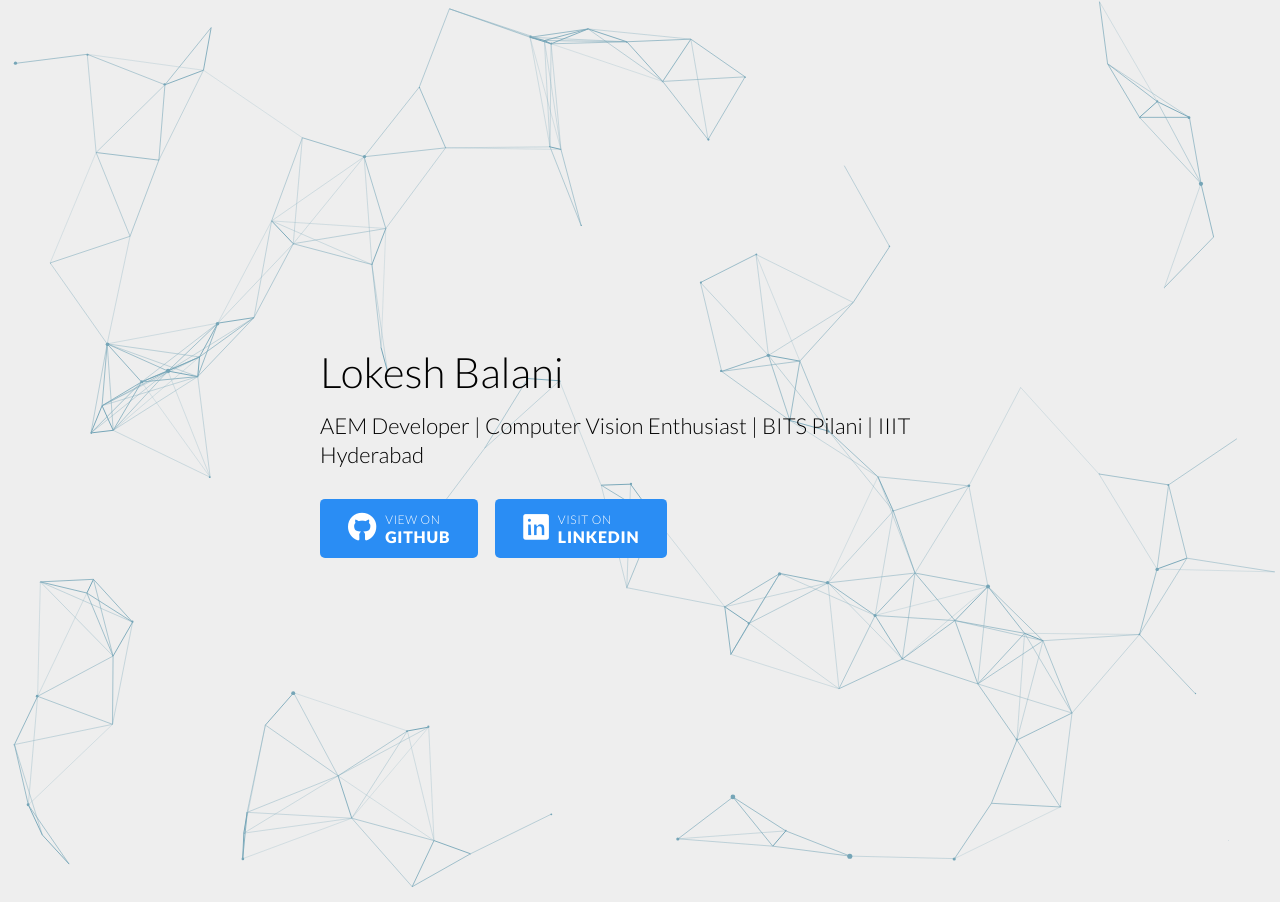
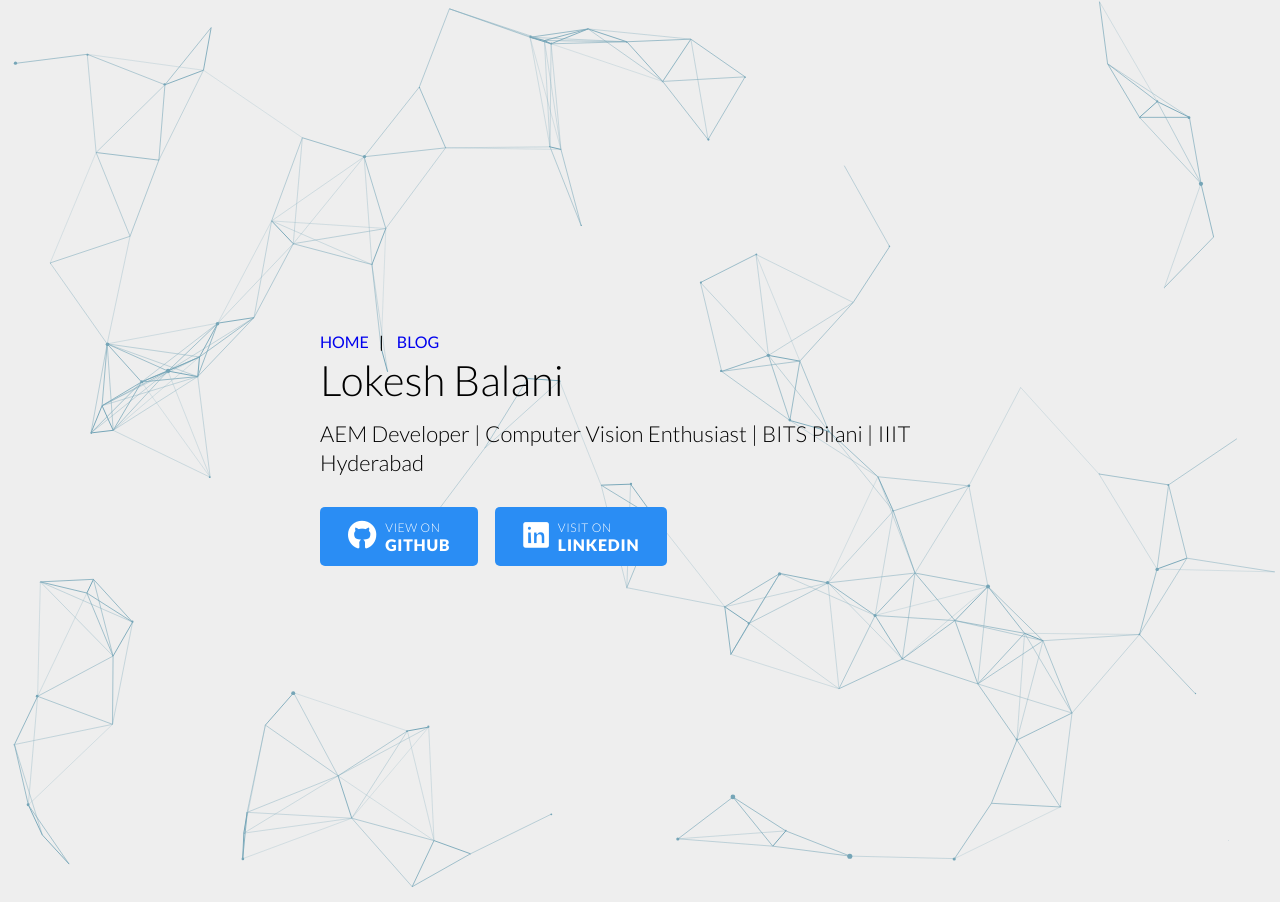
Before and after one commit to lokeshbalani/lokeshbalani.github.io, a Jekyll site: the page built from index.html, in a window 1280 px wide. Built offline with Jekyll 4.4.1, drawn with Linux system fonts in a browser that asks for light colours; nearby versions of some CDN libraries.

Commit message:
Added navigation links to homepage

```diff
--- a/_layouts/homepage.html
+++ b/_layouts/homepage.html
@@ -22,32 +22,27 @@
 <body>
     <div class="container">
         <canvas class="header__background" width="3344" height="1374" style="width: 100%; height: 100%;"></canvas>
-        <!-- <nav class="pri-nav">
+
+        <div class="content">
+            <nav class="pri-nav">
                 <ul class="no-bullets">
                     <li><a class="home" href="/">Home</a></li>
-                <li><a class="resume" href="/resume">Resume</a></li>
+                    <!-- <li><a class="resume" href="/resume">Resume</a></li> -->
                     <li><a class="blog" href="/blog">Blog</a></li>
                 </ul>
-        </nav> -->
-        <div class="content">
+            </nav>
             {{ content }}
         </div><!-- /.content -->
-        <footer class="ftr">
-            <div class="ftr-cnt">
-
-            </div>
-        </footer>
     </div>
 
     <script>
-        window.onload = function() {
+        window.onload = function () {
             Particles.init({
                 selector: '.header__background',
                 color: '#75A5B7',
                 maxParticles: 130,
                 connectParticles: true,
-            responsive: [
-                {
+                responsive: [{
                     breakpoint: 768,
                     options: {
                         maxParticles: 80
@@ -57,8 +52,7 @@
                     options: {
                         maxParticles: 50
                     }
-                }
-            ]
+                }]
             });
         };
     </script>
--- a/assets/css/homepage.css
+++ b/assets/css/homepage.css
@@ -75,17 +75,17 @@ body {
     background-color: #587798;
 }
 
-.cta_icon{
+.cta_icon {
     float: left;
     margin-right: 10px;
 }
 
-.cta_text{
+.cta_text {
     float: left;
     position: relative;
 }
 
-.cta_action{
+.cta_action {
     display: block;
     margin-bottom: 3px;
     font-weight: 300;
@@ -100,4 +100,22 @@ body {
     font-size: 16px;
     letter-spacing: 0.8px;
     text-transform: uppercase;
-    }
+}
+
+.pri-nav li {
+    display: inline-block;
+}
+
+.pri-nav li:after {
+    content: "|";
+    padding: 10px;
+}
+
+.pri-nav li:last-child:after {
+    content: "";
+}
+
+.pri-nav a {
+    text-decoration: none;
+    text-transform: uppercase;
+}
```
Lines whose indentation alone changed are shown as unchanged.
